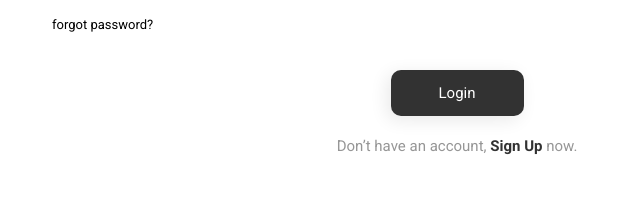
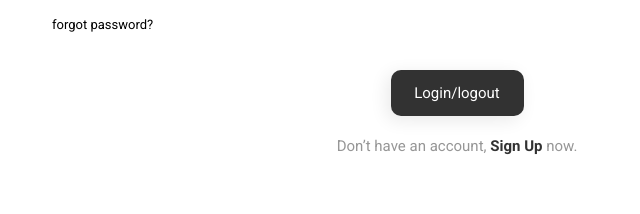
Before and after one commit to Josiel-Maia/yoga-2.0, a plain HTML site: page Aula 10 - Criando repositório e fazendo commit/index.html in a window 1280 px wide. Shown: the part 465-679 px from the top of the page, 183-823 px from the left. Drawn offline with Linux system fonts and the light colour scheme.

Commit message:
Rename button, login/logout, in index.html

```diff
--- a/Aula 10 - Criando repositório e fazendo commit/index.html
+++ b/Aula 10 - Criando repositório e fazendo commit/index.html
@@ -23,7 +23,7 @@
 
         <a class="forgot-password" href="">forgot password?</a>
 
-        <button type="button">Login</button>
+        <button type="button">Login/logout</button>
 
         <a class="link-singup" href="">Don’t have an account,<strong> Sign Up</strong> now.</a>
 
```
